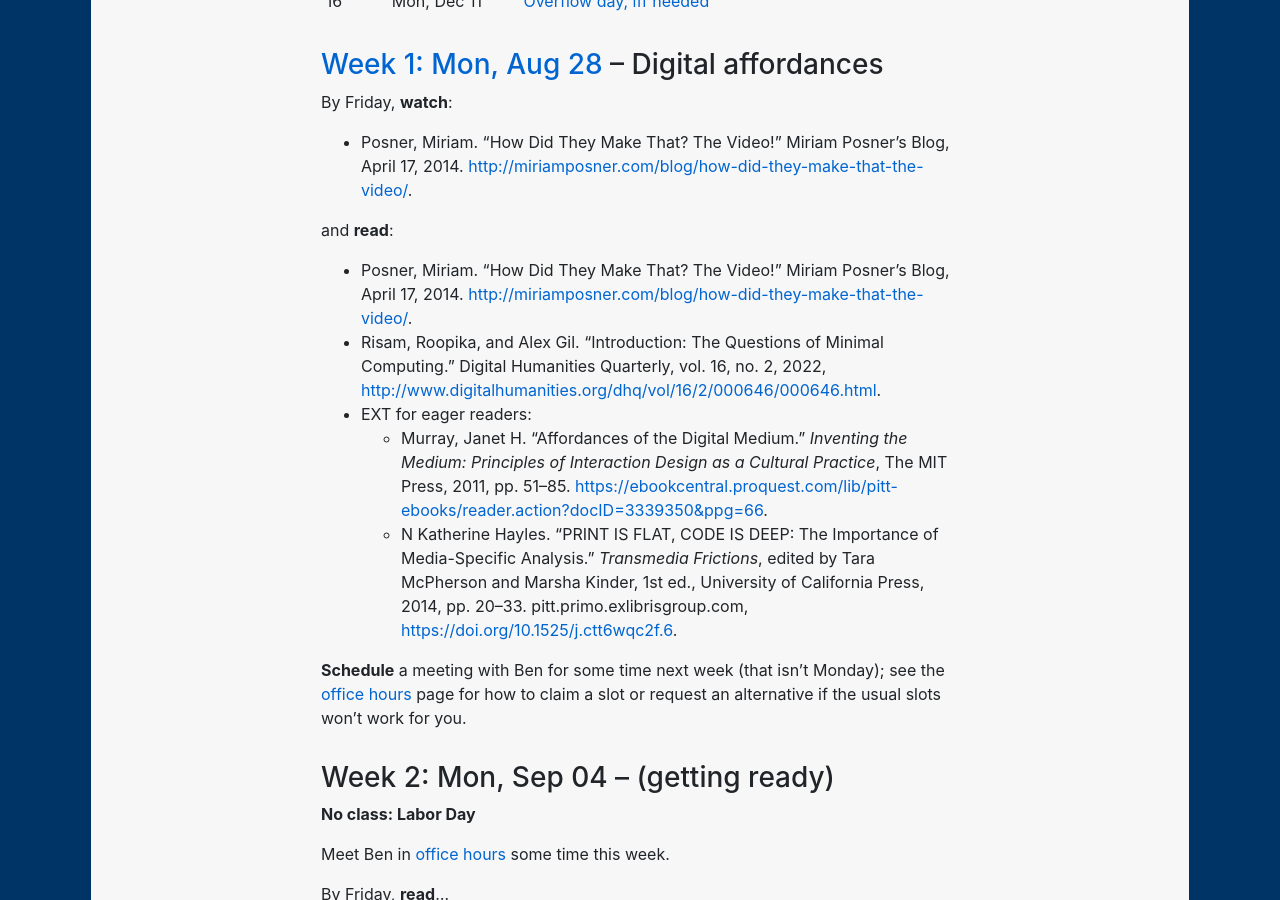
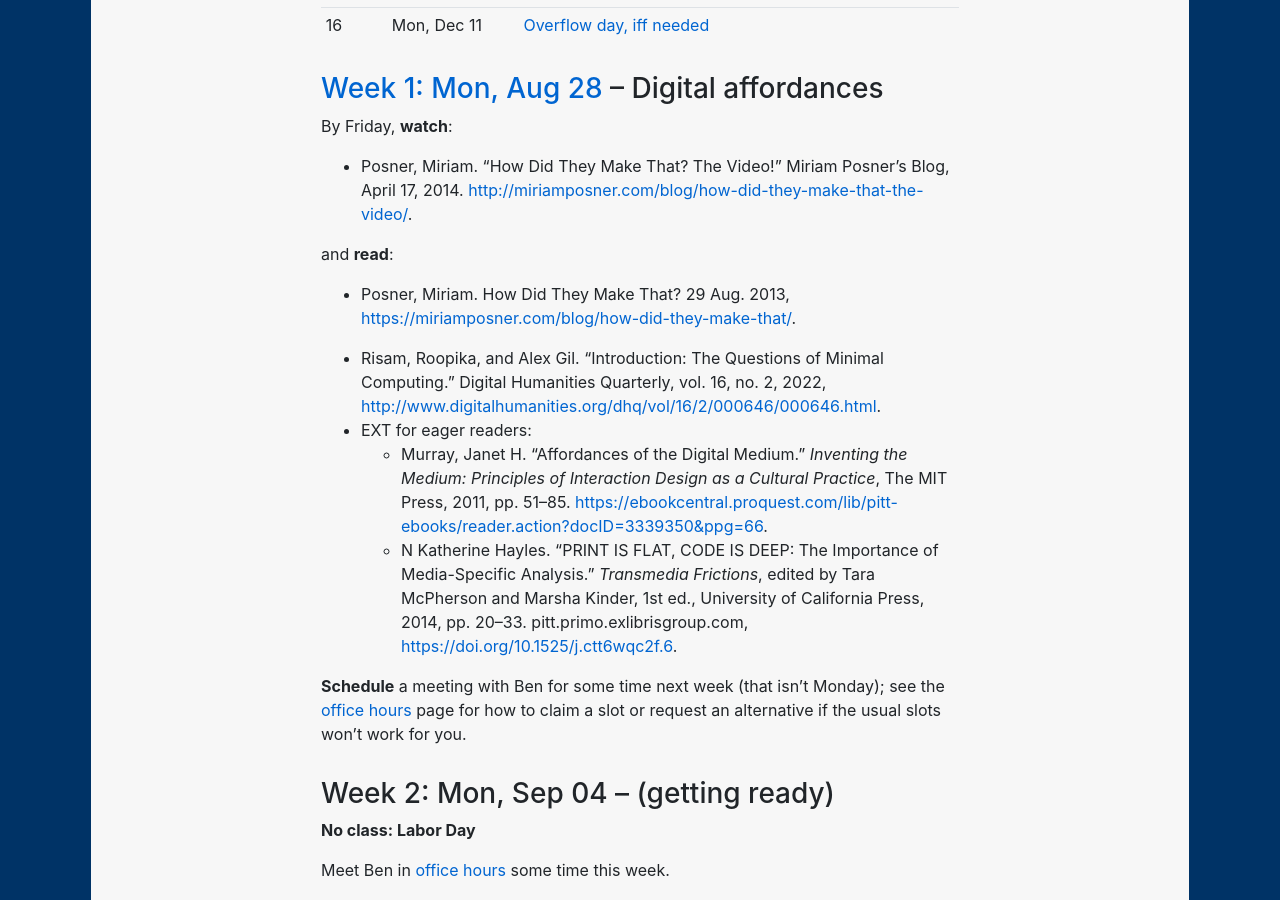
Before and after one commit to benmiller314/dsam2023fall, a Jekyll site: the page built from schedule.md, in a window 1280 px wide and 900 px high, scrolled down 1324 px. Built offline with Jekyll 4.4.1, drawn with Linux system fonts in a browser that asks for light colours; our own code applies the rules of GitHub Pages for plain Markdown files; some of the changed text lies outside the part shown.

Commit message:
fix duplicated citation

```diff
--- a/schedule.md
+++ b/schedule.md
@@ -52,7 +53,8 @@ By Friday, **watch**:
 
 and **read**:
 
-* Posner, Miriam. “How Did They Make That? The Video!” Miriam Posner's Blog, April 17, 2014. <a href="http://miriamposner.com/blog/how-did-they-make-that-the-video/">http://miriamposner.com/blog/how-did-they-make-that-the-video/</a>.
+* Posner, Miriam. How Did They Make That? 29 Aug. 2013, <a href="https://miriamposner.com/blog/how-did-they-make-that/">https://miriamposner.com/blog/how-did-they-make-that/</a>.
+
 * Risam, Roopika, and Alex Gil. “Introduction: The Questions of Minimal Computing.” Digital Humanities Quarterly, vol. 16, no. 2, 2022, <a href="http://www.digitalhumanities.org/dhq/vol/16/2/000646/000646.html">http://www.digitalhumanities.org/dhq/vol/16/2/000646/000646.html</a>.
 * EXT for eager readers:
     - Murray, Janet H. “Affordances of the Digital Medium.” <em>Inventing the Medium: Principles of Interaction Design as a Cultural Practice</em>, The MIT Press, 2011, pp. 51–85. <a href="https://ebookcentral.proquest.com/lib/pitt-ebooks/reader.action?docID=3339350&ppg=66">https://ebookcentral.proquest.com/lib/pitt-ebooks/reader.action?docID=3339350&ppg=66</a>.
```
Also changed, not shown: other parts of schedule.md (+2 -1 lines).
